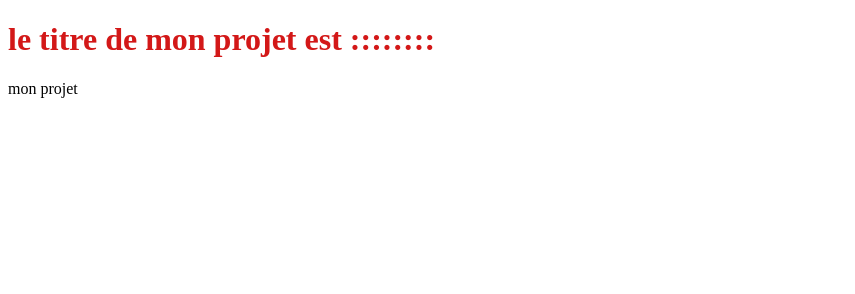
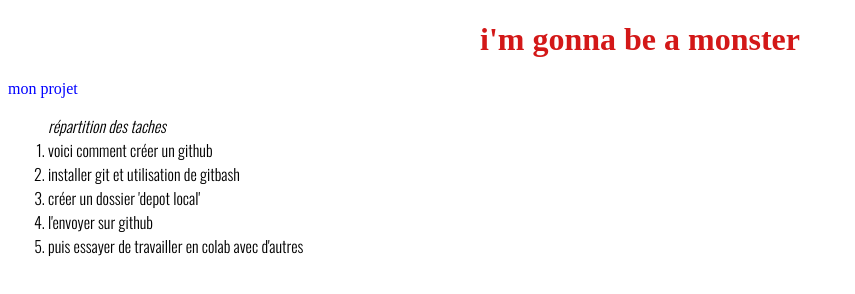
Before and after one commit to montenegroPatrick/firstProject, a plain HTML site: page index.html in a window 1280 px wide. Shown: the whole page, without its empty margins (0-855 px from the left). Drawn offline with nearby package versions, Linux system fonts and the light colour scheme.

Commit message:
ajout de liste et de mise en forme

```diff
--- a/index.css
+++ b/index.css
@@ -1,3 +1,16 @@
+
 h1 {
   color: rgb(211, 24, 24);
+  text-align: center;
 }
+p{
+  color: blue;
+  text-align: left;
+  text-decoration: wavy;
+}
+ol {
+  text-align: left;font-family: 'Oswald', sans-serif; ;
+}
+em{
+  text-size-adjust: 8rem;
+}
--- a/index.html
+++ b/index.html
@@ -1,14 +1,24 @@
 <!DOCTYPE html>
 <html lang="fr">
   <head>
+    <style>
+      @import url('https://fonts.googleapis.com/css2?family=Oswald:wght@300&display=swap');
+      </style>
     <link rel="stylesheet" href="index.css" />
     <meta charset="UTF-8" />
     <meta http-equiv="X-UA-Compatible" content="IE=edge" />
     <meta name="viewport" content="width=device-width, initial-scale=1.0" />
-    <title>Document</title>
+    <title>le titre</title>
   </head>
   <body>
-    <h1>le titre de mon projet est ::::::::</h1>
+    <h1>i'm gonna be a monster</h1>
     <p>mon projet</p>
-  </body>
+    <ol><em>répartition des taches</em>
+    <li>voici comment créer un github</li>
+    <li>installer git et utilisation de gitbash</li>
+    <li>créer un dossier 'depot local'</li>
+    <li>l'envoyer sur github</li>
+    <li>puis essayer de travailler en colab avec d'autres</li>
+  </ol>
+</body>
 </html>
```
